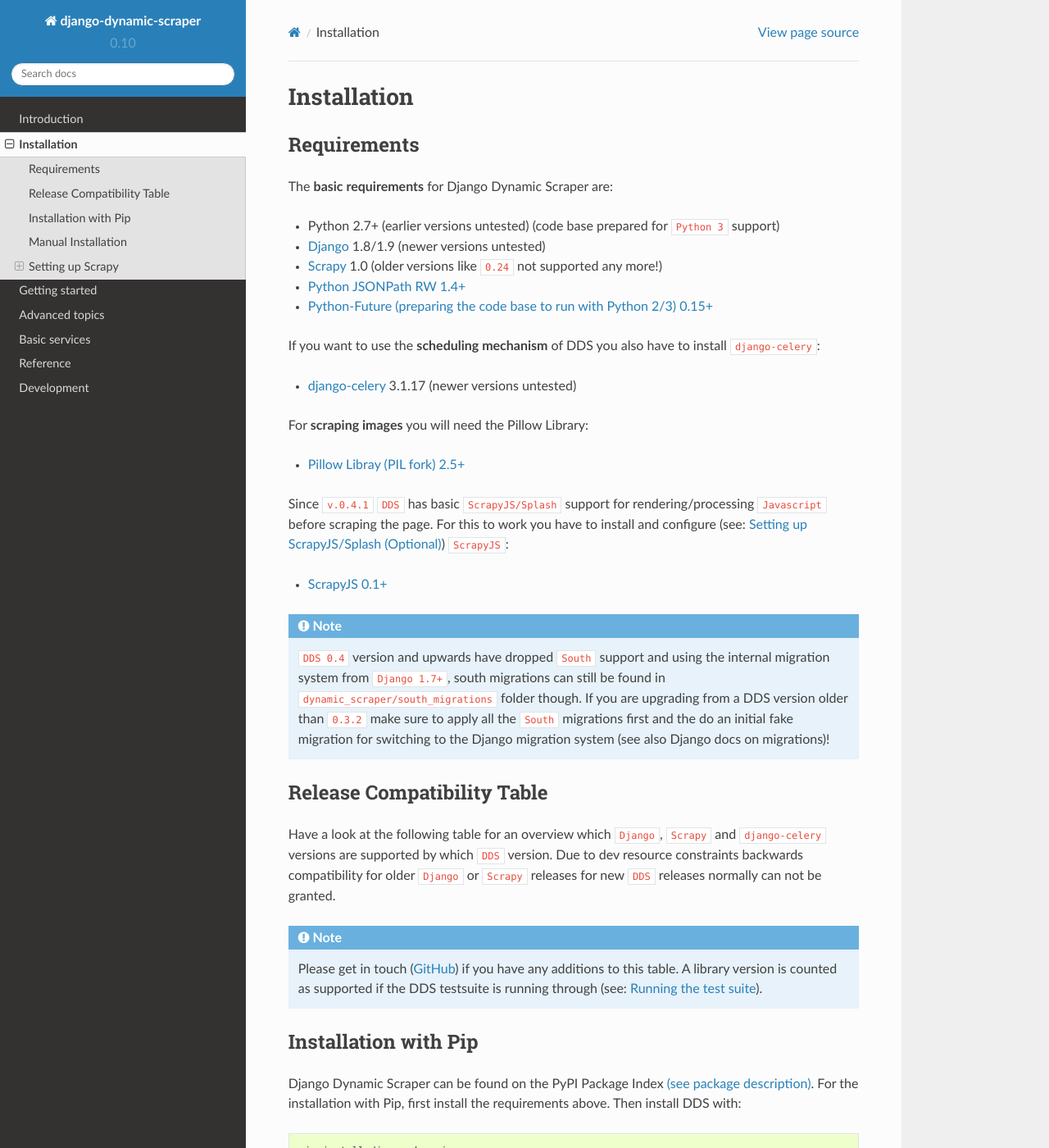
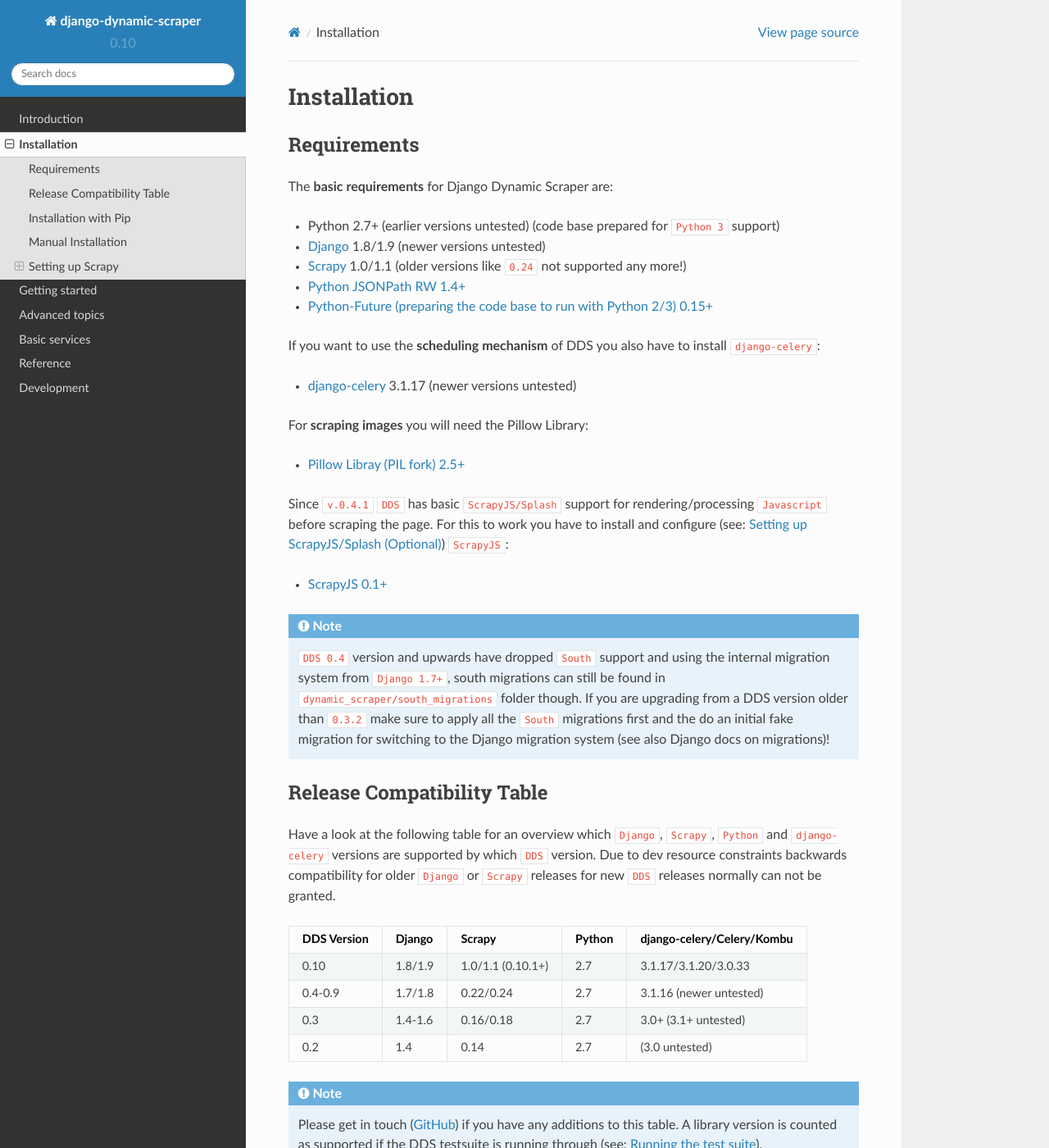
Before and after one commit to dev02019/django-dynamic-scraper, a Sphinx documentation site: the page built from docs/installation.rst, in a window 1280 px wide and 1400 px high. Shown: the whole window at 82% size. Built offline with Sphinx 7.4.7 and the Read the Docs theme 2.0.0, drawn with Linux system fonts in a browser that asks for light colours.

```diff
--- a/docs/getting_started.rst
+++ b/docs/getting_started.rst
@@ -368,7 +368,7 @@ for you but you have to do it manually in your own item pipeline::
                   spider.action_successful = True
                   spider.log("Item saved.", logging.INFO)
 
-              except IntegrityError, e:
+              except IntegrityError as e:
                   spider.log(str(e), logging.ERROR)
                   spider.log(str(item._errors), logging.ERROR)
                   raise DropItem("Missing attribute.")
--- a/docs/installation.rst
+++ b/docs/installation.rst
@@ -11,7 +11,7 @@ The **basic requirements** for Django Dynamic Scraper are:
 
 * Python 2.7+ (earlier versions untested) (code base prepared for ``Python 3`` support)
 * `Django <https://www.djangoproject.com/>`_ 1.8/1.9 (newer versions untested)
-* `Scrapy <http://www.scrapy.org>`_ 1.0 (older versions like ``0.24`` not supported any more!)
+* `Scrapy <http://www.scrapy.org>`_ 1.0/1.1 (older versions like ``0.24`` not supported any more!)
 * `Python JSONPath RW 1.4+ <https://github.com/kennknowles/python-jsonpath-rw>`_
 * `Python-Future (preparing the code base to run with Python 2/3) 0.15+ <http://python-future.org/>`_
 
@@ -38,21 +38,22 @@ scraping the page. For this to work you have to install and configure (see: :ref
 
 Release Compatibility Table
 ---------------------------
-Have a look at the following table for an overview which ``Django``, ``Scrapy`` and ``django-celery`` versions are supported
-by which ``DDS`` version. Due to dev resource constraints backwards compatibility for older ``Django`` or ``Scrapy`` releases for new
-``DDS`` releases normally can not be granted.
+Have a look at the following table for an overview which ``Django``, ``Scrapy``,
+``Python`` and ``django-celery`` versions are supported by which ``DDS`` version.
+Due to dev resource constraints backwards compatibility for older ``Django`` or
+``Scrapy`` releases for new ``DDS`` releases normally can not be granted.
 
-+-------------+-------------+----------------------+-------------------------------+
-| DDS Version | Django      | Scrapy               | django-celery/Celery/Kombu    |
-+=============+=============+======================+===============================+
-| 0.10        | 1.8/1.9     | 1.0/1.1              | 3.1.17/3.1.20/3.0.33          |
-+-------------+-------------+----------------------+-------------------------------+
-| 0.4-0.9     | 1.7/1.8     | 0.22/0.24            | 3.1.16 (newer untested)       |
-+-------------+-------------+----------------------+-------------------------------+
-| 0.3         | 1.4-1.6     | 0.16/0.18            | 3.0+ (3.1+ untested)          |
-+-------------+-------------+---------------------------------------+-------------------------------+
-| 0.2         | 1.4         | 0.14                 | (3.0 untested)                |
-+-------------+-------------+----------------------+-------------------------------+
++-------------+-------------+----------------------+----------------------+-------------------------------+
+| DDS Version | Django      | Scrapy               | Python               | django-celery/Celery/Kombu    |
++=============+=============+======================+======================+===============================+
+| 0.10        | 1.8/1.9     | 1.0/1.1 (0.10.1+)    | 2.7                  | 3.1.17/3.1.20/3.0.33          |
++-------------+-------------+----------------------+----------------------+-------------------------------+
+| 0.4-0.9     | 1.7/1.8     | 0.22/0.24            | 2.7                  | 3.1.16 (newer untested)       |
++-------------+-------------+----------------------+----------------------+-------------------------------+
+| 0.3         | 1.4-1.6     | 0.16/0.18            | 2.7                  | 3.0+ (3.1+ untested)          |
++-------------+-------------+----------------------+----------------------+-------------------------------+
+| 0.2         | 1.4         | 0.14                 | 2.7                  | (3.0 untested)                |
++-------------+-------------+----------------------+----------------------+-------------------------------+
 
 .. note::
    Please get in touch (`GitHub <https://github.com/holgerd77/django-dynamic-scraper>`_) if you have any additions to this table. A library version is counted as supported if the
```
Also changed, not shown: docs/development.rst (+7 -0 lines), 3 other files.
